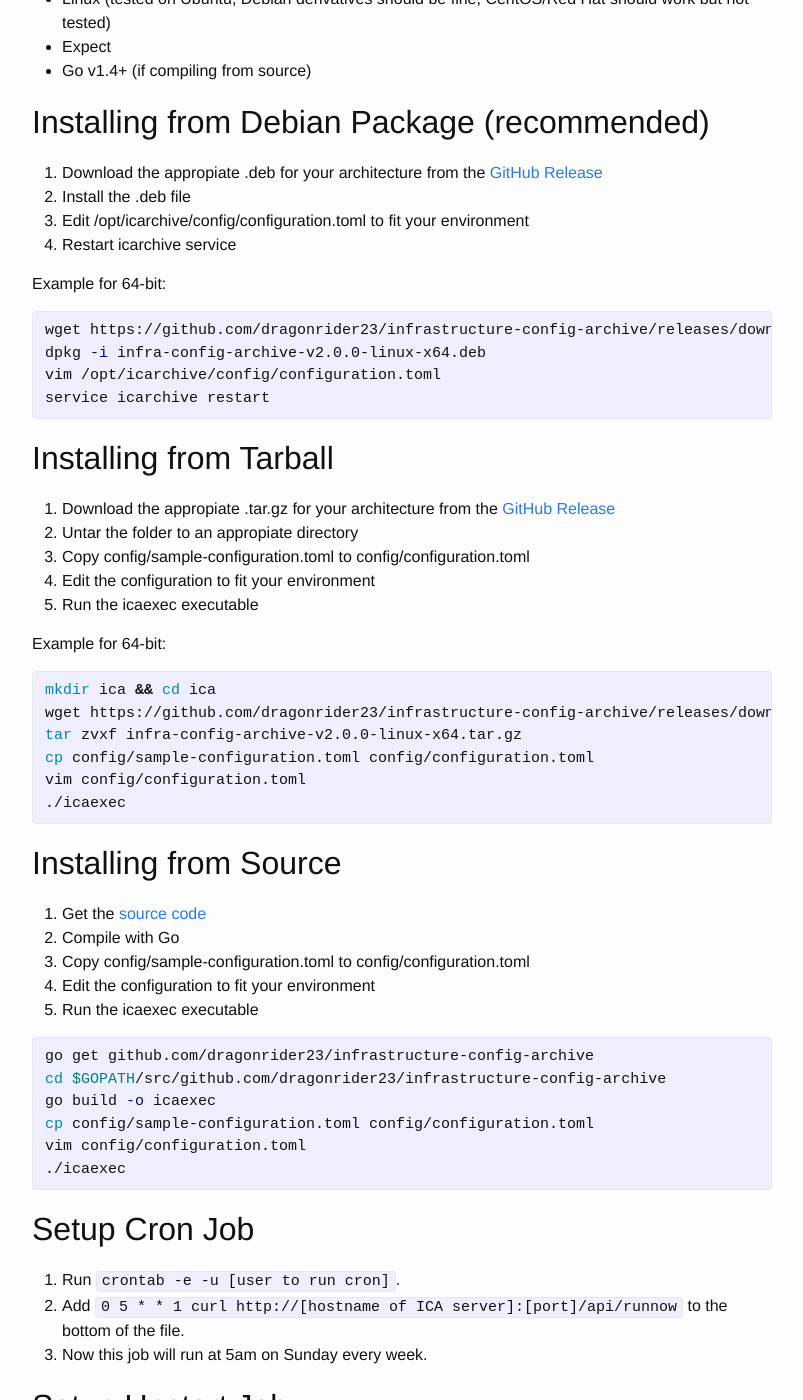
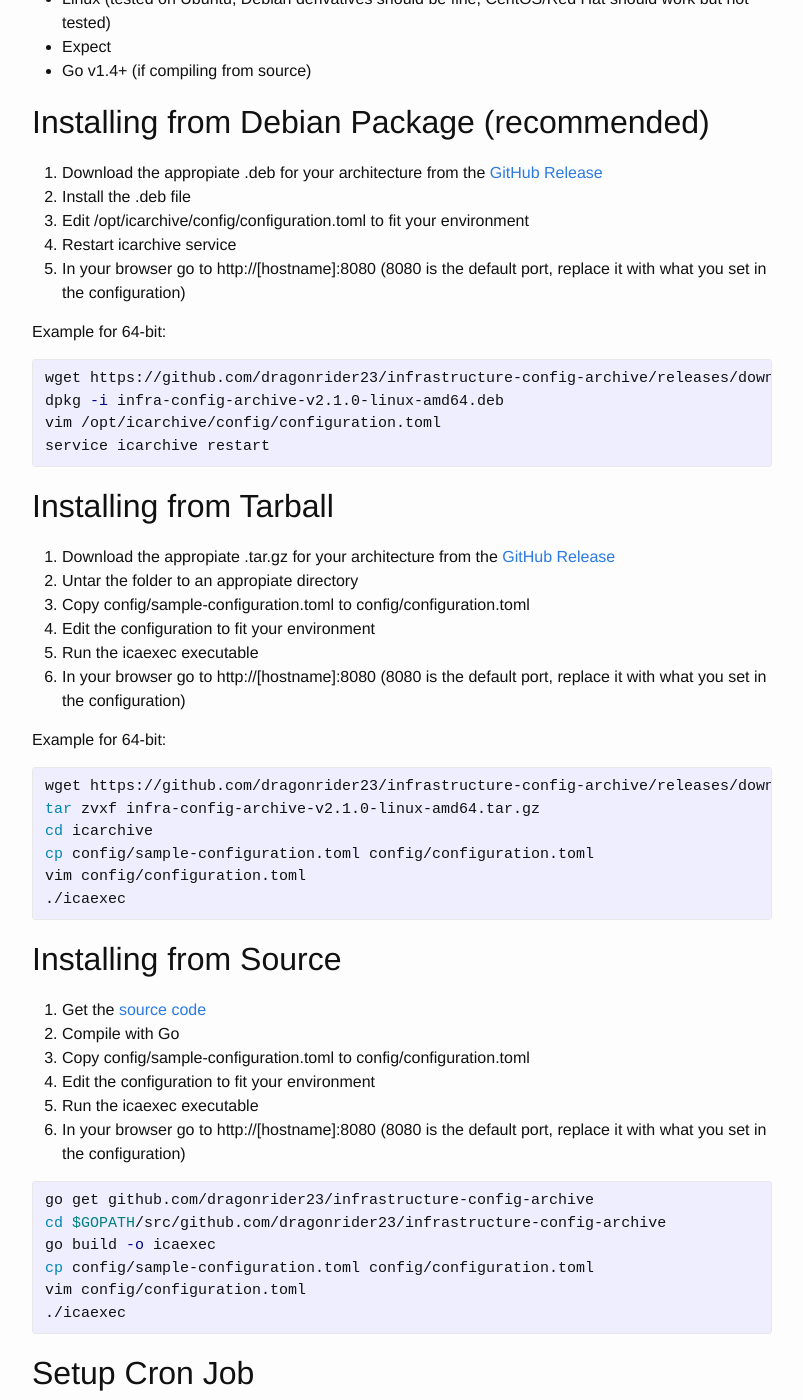
Before and after one commit to onesimus-systems/onesimus-systems.github.io, a Jekyll site: the page built from ica-install.md, in a window 1280 px wide and 1400 px high, scrolled down 216 px. Shown: the whole window, without its empty margins (238-1041 px from the left). Built offline with Jekyll 4.4.1, drawn with Linux system fonts in a browser that asks for light colours.

Commit message:
Updated for new version

```diff
--- a/ica-install.md
+++ b/ica-install.md
@@ -13,15 +13,16 @@ Requirements:
 Installing from Debian Package (recommended)
 --------------------------------------------
 
-1. Download the appropiate .deb for your architecture from the [GitHub Release](https://github.com/dragonrider23/infrastructure-config-archive/releases/tag/v2.0.0)
+1. Download the appropiate .deb for your architecture from the [GitHub Release](https://github.com/dragonrider23/infrastructure-config-archive/releases/tag/v2.1.0)
 2. Install the .deb file
 3. Edit /opt/icarchive/config/configuration.toml to fit your environment
 4. Restart icarchive service
+5. In your browser go to http://[hostname]:8080 (8080 is the default port, replace it with what you set in the configuration)
 
 Example for 64-bit:
 {% highlight bash %}
-wget https://github.com/dragonrider23/infrastructure-config-archive/releases/download/v2.0.0/infra-config-archive-v2.0.0-linux-x64.deb
-dpkg -i infra-config-archive-v2.0.0-linux-x64.deb
+wget https://github.com/dragonrider23/infrastructure-config-archive/releases/download/v2.1.0/infra-config-archive-v2.1.0-linux-amd64.deb
+dpkg -i infra-config-archive-v2.1.0-linux-amd64.deb
 vim /opt/icarchive/config/configuration.toml
 service icarchive restart
 {% endhighlight %}
@@ -29,17 +30,18 @@ service icarchive restart
 Installing from Tarball
 -----------------------
 
-1. Download the appropiate .tar.gz for your architecture from the [GitHub Release](https://github.com/dragonrider23/infrastructure-config-archive/releases/tag/v2.0.0)
+1. Download the appropiate .tar.gz for your architecture from the [GitHub Release](https://github.com/dragonrider23/infrastructure-config-archive/releases/tag/v2.1.0)
 2. Untar the folder to an appropiate directory
 3. Copy config/sample-configuration.toml to config/configuration.toml
 3. Edit the configuration to fit your environment
 4. Run the icaexec executable
+5. In your browser go to http://[hostname]:8080 (8080 is the default port, replace it with what you set in the configuration)
 
 Example for 64-bit:
 {% highlight bash %}
-mkdir ica && cd ica
-wget https://github.com/dragonrider23/infrastructure-config-archive/releases/download/v2.0.0/infra-config-archive-v2.0.0-linux-x64.tar.gz
-tar zvxf infra-config-archive-v2.0.0-linux-x64.tar.gz
+wget https://github.com/dragonrider23/infrastructure-config-archive/releases/download/v2.1.0/infra-config-archive-v2.1.0-linux-amd64.tar.gz
+tar zvxf infra-config-archive-v2.1.0-linux-amd64.tar.gz
+cd icarchive
 cp config/sample-configuration.toml config/configuration.toml
 vim config/configuration.toml
 ./icaexec
@@ -53,6 +55,7 @@ Installing from Source
 3. Copy config/sample-configuration.toml to config/configuration.toml
 3. Edit the configuration to fit your environment
 4. Run the icaexec executable
+5. In your browser go to http://[hostname]:8080 (8080 is the default port, replace it with what you set in the configuration)
 
 {% highlight bash %}
 go get github.com/dragonrider23/infrastructure-config-archive
```
